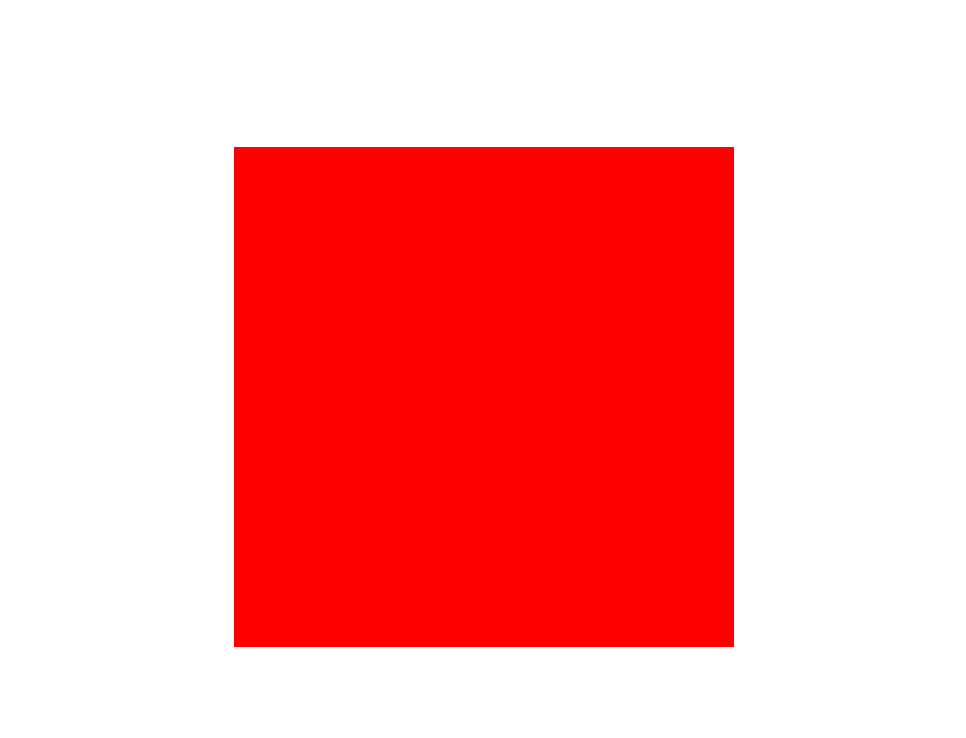
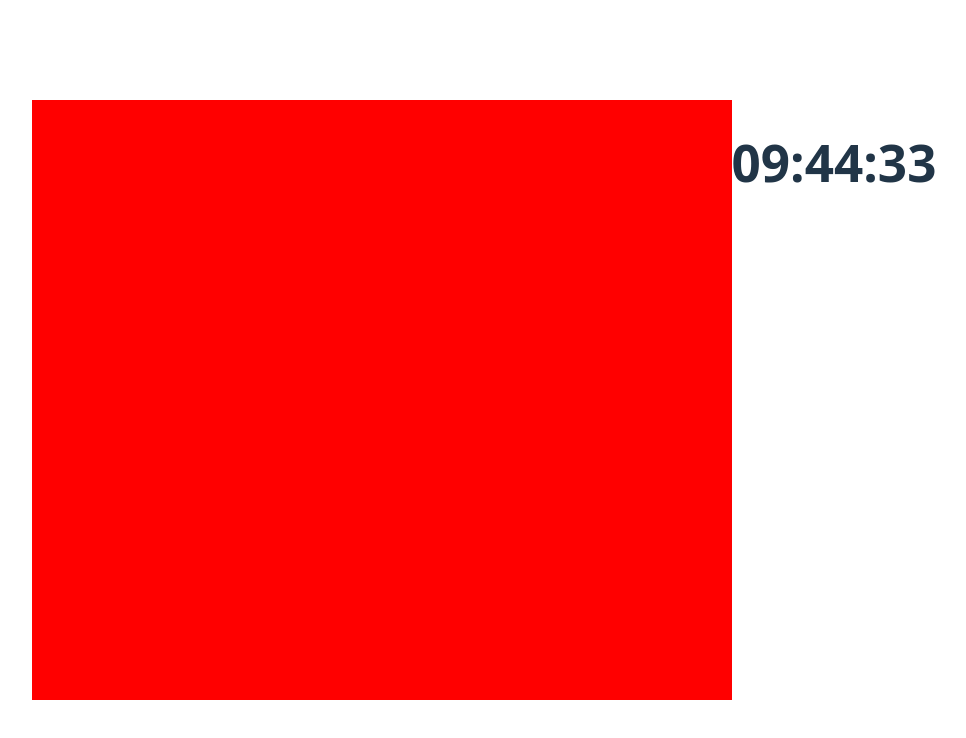
Before and after one commit to MaksimKuz/react-canvas-demo, a React (Vite) app: page / in a window 1280 px wide. Shown: the top 738 px of the page, without its empty margins (156-1122 px from the left). Built offline with nearby package versions, Linux system fonts and the light colour scheme.

Commit message:
Добавлен компонент Timer

```diff
--- a/src/App.tsx
+++ b/src/App.tsx
@@ -1,7 +1,7 @@
 import './App.css'
 // @ts-ignore
 import {Canvas} from './Canvas.jsx';
-import {useEffect} from "react";
+import Timer from "./Timer.jsx";
 
 function App() {
 
@@ -30,7 +30,11 @@ function App() {
       }
 
   return (
-    <Canvas width={500} height={500} onPaint={myPaint} onInit={myInit} onDestroy={myDestroy} />
+      <div style={{"display":"flex"}}>
+          <Canvas style={{"margin":"10px"}} width={500} height={300} onPaint={myPaint} onInit={myInit} onDestroy={myDestroy}/>
+          <Canvas width={200} height={600} onPaint={myPaint} onInit={myInit} onDestroy={myDestroy}/>
+          <Timer/>
+      </div>
   )
 }
 
--- /dev/null
+++ b/src/Timer.jsx
@@ -0,0 +1,40 @@
+import React, {Component} from 'react';
+
+class Timer extends Component {
+
+    constructor(props) {
+        super(props);
+        this.state = {
+            value: this.getCurrentTimeStr(),
+        };
+    }
+
+    render() {
+        return (
+            <h1>
+                {this.state.value}
+            </h1>
+        );
+    }
+
+    intervalId = 0;
+
+    componentDidMount() {
+        this.intervalId = setInterval(() => {
+            this.setState({value: this.getCurrentTimeStr()});
+       }, 1000);
+    }
+
+    getCurrentTimeStr() {
+        const date = Date.now();
+        const formatter = new Intl.DateTimeFormat('ru-RU',
+            {hour: '2-digit', minute: '2-digit', second: '2-digit'});
+        return formatter.format(date);
+    }
+
+    componentWillUnmount() {
+        clearInterval(this.intervalId);
+    }
+}
+
+export default Timer;
```
